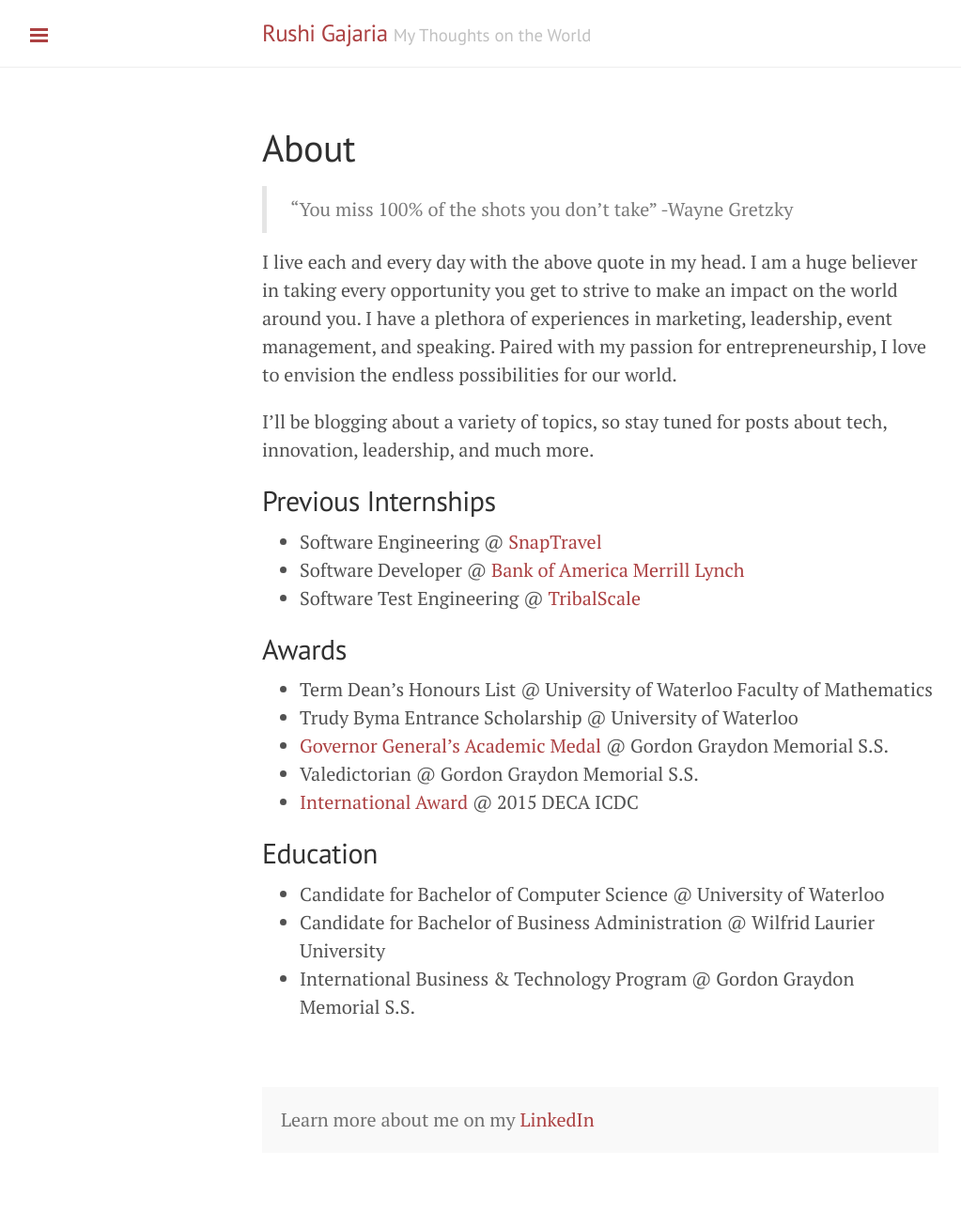
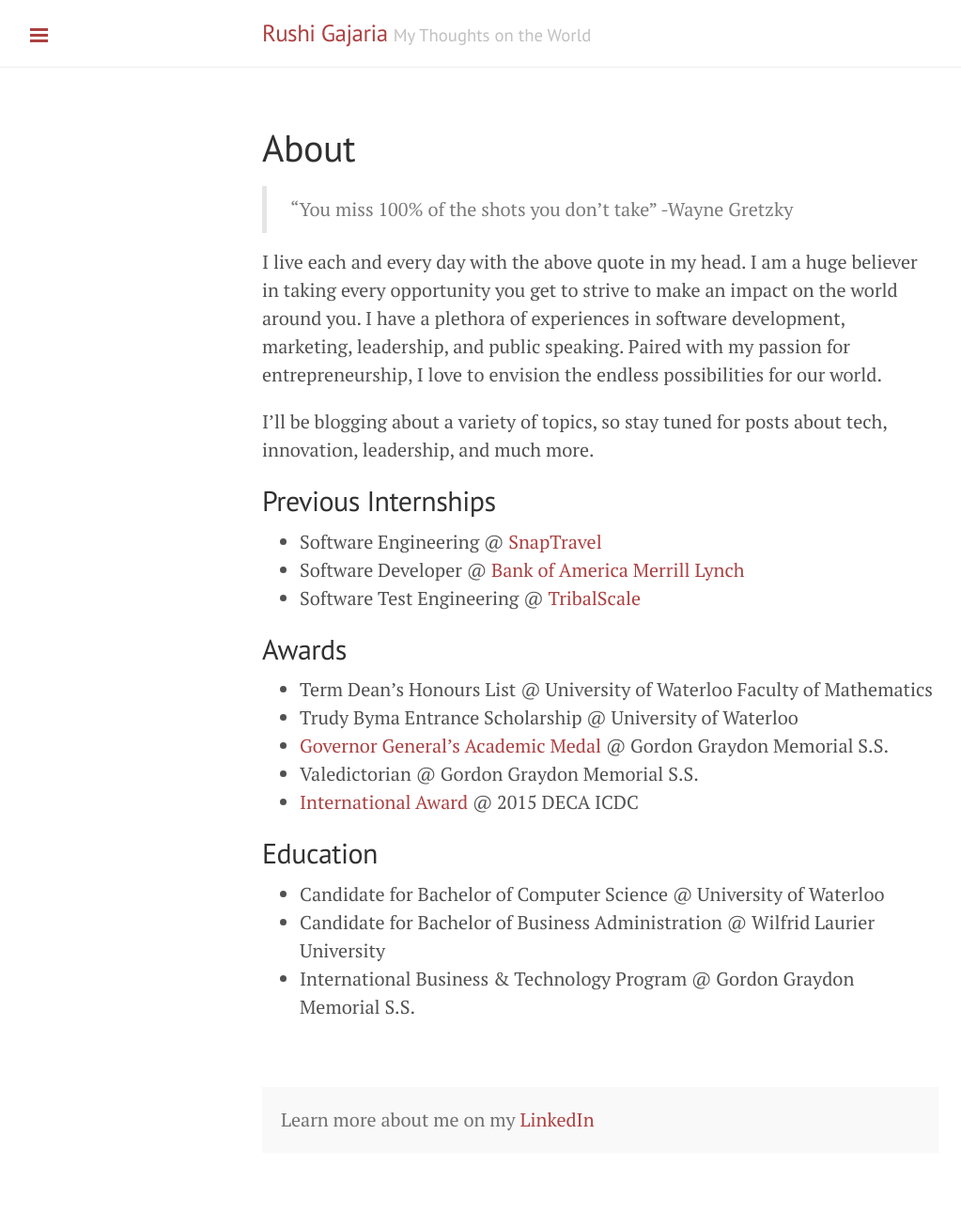
Before and after one commit to gajaria123/gajaria123.github.io, a Jekyll site: the page built from about.md, in a window 1280 px wide. Shown: the whole page at 94% size, without its empty margins (1-1024 px from the left). Built offline with Jekyll 4.4.1, drawn with Linux system fonts in a browser that asks for light colours.

Commit message:
Update about.md

```diff
--- a/about.md
+++ b/about.md
@@ -7,7 +7,7 @@ title: About
 > 	-Wayne Gretzky
 
 
-I live each and every day with the above quote in my head. I am a huge believer in taking every opportunity you get to strive to make an impact on the world around you. I have a plethora of experiences in marketing, leadership, event management, and speaking. Paired with my passion for entrepreneurship, I love to envision the endless possibilities for our world.
+I live each and every day with the above quote in my head. I am a huge believer in taking every opportunity you get to strive to make an impact on the world around you. I have a plethora of experiences in software development, marketing, leadership, and public speaking. Paired with my passion for entrepreneurship, I love to envision the endless possibilities for our world.
 
 I'll be blogging about a variety of topics, so stay tuned for posts about tech, innovation, leadership, and much more.
 
```
